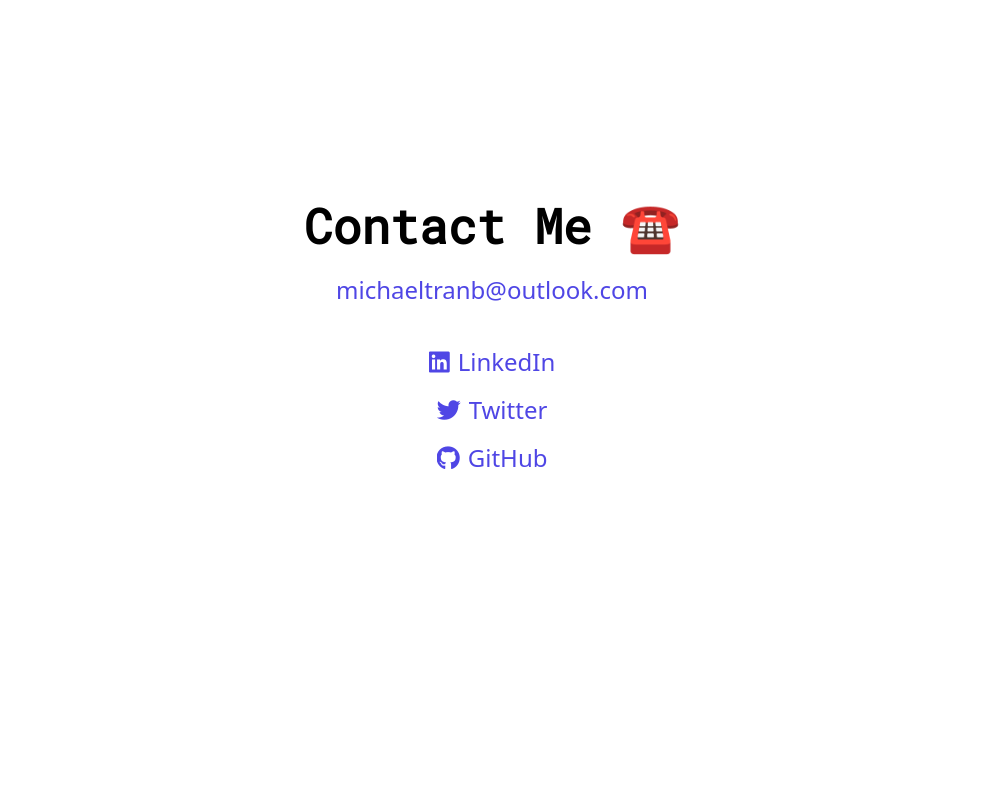
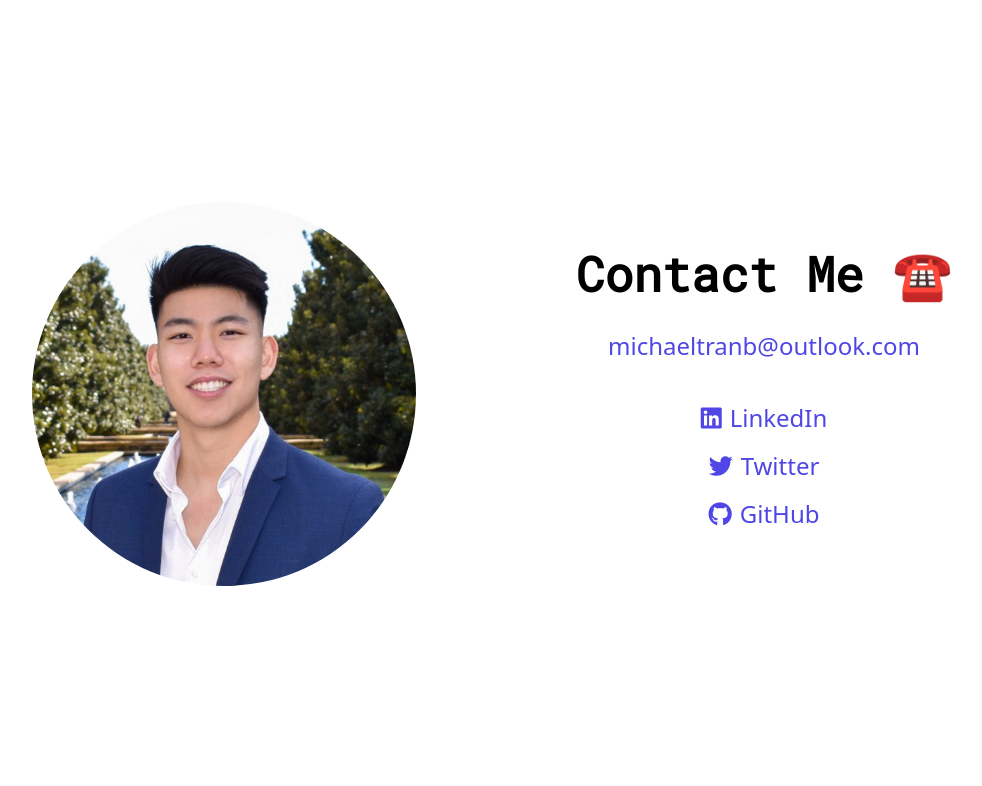
Before and after one commit to MichaelTranB/myPortfolio, a Flask app: page / in a window 1280 px wide. Shown: the part 4960-5746 px from the top of the page, without its empty margins (148-1130 px from the left). Run offline with Flask 3, Linux system fonts and the light colour scheme; some libraries are stand-ins or nearby versions.

Commit message:
10/30 Edits

```diff
--- a/templates/base.html
+++ b/templates/base.html
@@ -18,7 +18,7 @@
         <title>Personal Portfolio</title>
         <link href="https://fonts.googleapis.com/css2?family=Roboto+Mono&display=swap" rel="stylesheet">
     </head>
-    <body class="{{ 'dark-mode' if request.cookies.get('mode') == 'dark-mode' }}">
+    <body>
         <header class="header">
             <nav class="bg-white py-4 px-6 fixed w-full top-0 z-50 shadow-md" id="navbar">
                 <div class="flex justify-between items-center space-x-4">
@@ -27,7 +27,7 @@
                         <div class="hidden md:flex items-center">
                             <a href="/#about" class="nav-link mx-4 text-gray-700 font-orbitron hover:text-indigo-600">About</a>
                             <a href="/#skills" class="nav-link mx-4 text-gray-700 font-orbitron hover:text-indigo-600">Skills</a>
-                            <a href="/#work" class="nav-link mx-4 lowered-link block text-gray-700 mb-2 font-orbitron hover:text-indigo-600">Work</a>
+                            <a href="/#work" class="nav-link mx-4 lowered-link block text-gray-700 m-b-2 font-orbitron hover:text-indigo-600">Work</a>
                             <a href="/#experience" class="nav-link mx-4 text-gray-700 font-orbitron hover:text-indigo-600">Experience</a>
                             <a href="/#contact" class="nav-link mx-4 text-gray-700 font-orbitron hover:text-indigo-600">Contact</a>
                         </div>
@@ -91,11 +91,6 @@
                     mode = 'light-mode';
                 }
                 localStorage.setItem('mode', mode);
-
-                var xhr = new XMLHttpRequest();
-                xhr.open("POST", '/set_mode', true);
-                xhr.setRequestHeader('Content-Type', 'application/x-www-form-urlencoded');
-                xhr.send('mode=' + mode);
             });
         </script>
 
--- a/templates/main_page.html
+++ b/templates/main_page.html
@@ -280,7 +280,7 @@
 
 </script>
 
-<section id="experience" class="pt-8"> <!-- Added pt-10 for padding-top -->
+<section id="experience" class="pt-8">
     <div class="container mx-auto px-10 py-24">
         <h2 class="text-5xl mb-12 font-orbitron text-indigo-600 bold-title fade-in">Professional Experience</h2>
 
@@ -314,8 +314,6 @@
         </div>
     </div>
 </div>
-
-
 
         <!-- Yatsys -->
         <div class="experience-card mb-2 border border-gray-200 p-6 rounded-lg border-rounded-lg fade-in cursor-pointer">
@@ -365,9 +363,10 @@
             </div>
             <div class="experience-details hidden mt-4 flex">
                 <div class="w-1/7 text-right">
-                    <div class="flex-none w-1/7 text-right">
-                        <img src="{{url_for('static', filename='siliconvalley4u_logo.png')}}" alt="Company Logo" class="w-24 h-24 rounded-full mb-4">
+                    <div class="flex-none w-1/7 text-right overflow-hidden">
+                        <img src="{{url_for('static', filename='DHL_logo.png')}}" alt="Company Logo" class="w-28 h-28 rounded-full mb-4 transition transform hover:scale-110">
                     </div>
+
                 </div>
                 <div class="w-6/7 ml-8 pt-2">
                     <ul class="text-sm text-gray-700 pl-5 list-disc">
@@ -392,7 +391,7 @@
             <div class="experience-details hidden mt-4 flex">
                 <div class="w-1/7 text-right">
                     <div class="flex-none w-1/7 text-right">
-                        <img src="{{url_for('static', filename='siliconvalley4u_logo.png')}}" alt="Company Logo" class="w-24 h-24 rounded-full mb-4">
+                        <img src="{{url_for('static', filename='zendistributionslogo.jpg')}}" alt="Company Logo" class="w-24 h-24 rounded-full mb-4">
                     </div>
                 </div>
                 <div class="w-6/7 ml-8 pt-2">
@@ -435,38 +434,44 @@
     </div>
 </section>
 
+<section id="contact">
+    <div class="container mx-auto mt-0 pt-32 text-center contact-section fade-in" style="padding-bottom: 100px; min-height: 100vh;">
+
+        <div class="flex justify-center items-center">
+            <!-- Vertically adjusted Circular Image to the left with increased spacing -->
+            <div class="mr-40 self-center">
+                <img src="static\LinkedIn Headshot.jpg" alt="Your Image Description" class="w-96 h-96 object-cover rounded-full">
+            </div>
+
+            <!-- Contact details on the right including the title -->
+            <div class="text-left">
+                <h1 class="text-5xl font-bold mb-8 bold-title">Contact Me ☎️</h1>
+                <a href="mailto:michaeltranb@outlook.com" class="text-2xl text-indigo-600 contact-link-effect block text-center">
+                    michaeltranb@outlook.com
+                </a>
+                <div class="mt-8 flex flex-col">
+                    <a href="https://www.linkedin.com/in/michaeltranb" target="_blank" class="text-2xl text-indigo-600 my-2 hover:text-indigo-800 flex items-center justify-center space-x-2 contact-link-effect">
+                        <i class="fab fa-linkedin"></i>
+                        <span>LinkedIn</span>
+                    </a>
+                    <a href="https://twitter.com/michaeltran_dev" target="_blank" class="text-2xl text-indigo-600 my-2 hover:text-indigo-800 flex items-center justify-center space-x-2 contact-link-effect">
+                        <i class="fab fa-twitter"></i>
+                        <span>Twitter</span>
+                    </a>
+                    <a href="https://github.com/michaeltranb" target="_blank" class="text-2xl text-indigo-600 my-2 hover:text-indigo-800 flex items-center justify-center space-x-2 contact-link-effect">
+                        <i class="fab fa-github"></i>
+                        <span>GitHub</span>
+                    </a>
+                </div>
+            </div>
+        </div>
+    </div>
+</section>
 
 
 
 
 
-
-
-
-<section id="contact">
-    <div class="container mx-auto mt-0 pt-32 text-center contact-section fade-in" style="padding-bottom: 100px; min-height: 100vh;">
-        <h1 class="text-5xl font-bold mb-6 bold-title">Contact Me ☎️</h1>
-
-        <a href="mailto:michaeltranb@outlook.com" class="text-2xl text-indigo-600 contact-link-effect">
-            michaeltranb@outlook.com
-        </a>
-        <div class="mt-8 flex flex-col items-center">
-            <a href="https://www.linkedin.com/in/michaeltranb" target="_blank" class="text-2xl text-indigo-600 my-2 hover:text-indigo-800 flex items-center space-x-2 contact-link-effect">
-                <i class="fab fa-linkedin"></i>
-                <span>LinkedIn</span>
-            </a>
-            <a href="https://twitter.com/michaeltran_dev" target="_blank" class="text-2xl text-indigo-600 my-2 hover:text-indigo-800 flex items-center space-x-2 contact-link-effect">
-                <i class="fab fa-twitter"></i>
-                <span>Twitter</span>
-            </a>
-            <a href="https://github.com/michaeltranb" target="_blank" class="text-2xl text-indigo-600 my-2 hover:text-indigo-800 flex items-center space-x-2 contact-link-effect">
-                <i class="fab fa-github"></i>
-                <span>GitHub</span>
-            </a>
-        </div>
-    </div>
-</section>
-
 <button id="scrollToTop" title="Scroll to Top" style="display:none;position:fixed;bottom:20px;right:20px;z-index:1000;padding:10px 15px;font-size:24px;">&uarr;</button>
 
 
```
Also changed, not shown: static/DHL_logo.png (added), static/LinkedIn Headshot 2.jpg (deleted), static/zendistributionslogo.jpg (added).
